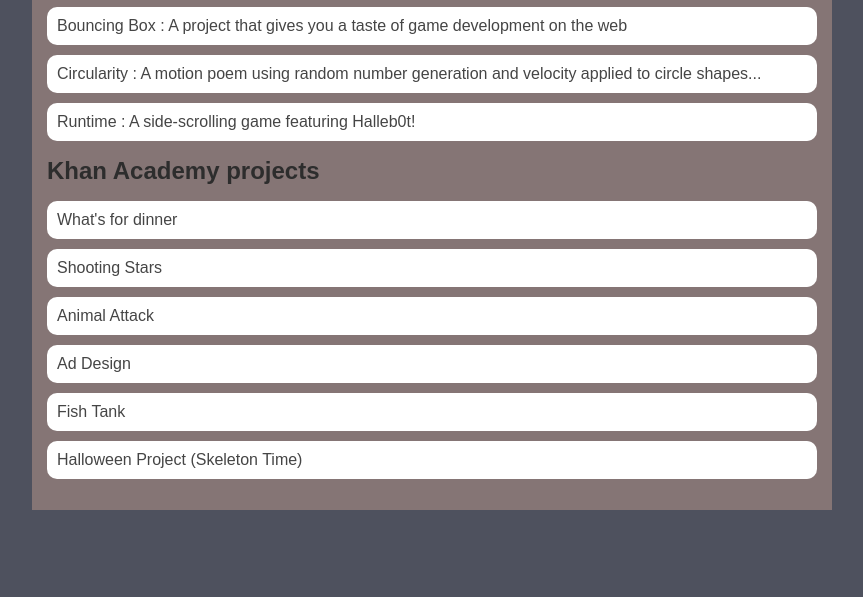
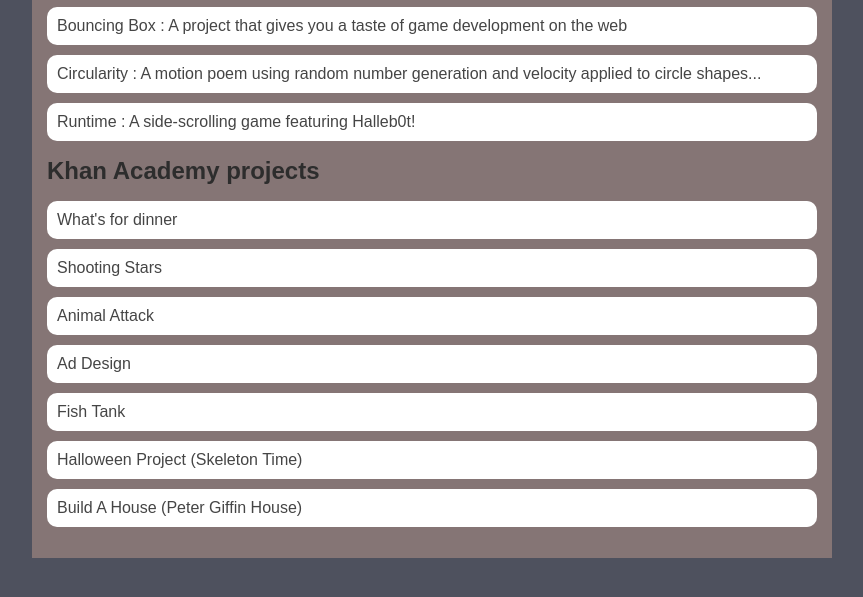
Before and after one commit to dashelstroud/dashelstroud.github.io, a plain HTML site: page portfolio.html in a window 1280 px wide. Shown: the part 197-794 px from the top of the page, without its empty margins (208-1071 px from the left). Drawn offline with Linux system fonts and the light colour scheme.

Commit message:
added khanacademy build a house project

```diff
--- a/portfolio.html
+++ b/portfolio.html
@@ -36,6 +36,7 @@
                         <li> <a href = "https://www.khanacademy.org/computer-programming/spend-all-your-money-on-rise-of-kingdoms/4549780929560576">Ad Design</a></li>
                         <li> <a href = "https://www.khanacademy.org/computer-programming/jaws-12/5055253982265344">Fish Tank</a></li>
                         <li> <a href = "https://www.khanacademy.org/computer-programming/spooky-scary-skeletons/5031758864891904">Halloween Project (Skeleton Time)</a></li>
+                        <li> <a href = "https://www.khanacademy.org/computer-programming/peter-griffin-house/5794109241081856">Build A House (Peter Giffin House)</a></li>
                    </ul>
                  </div>
 
```
